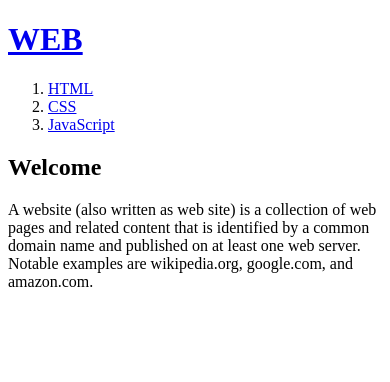
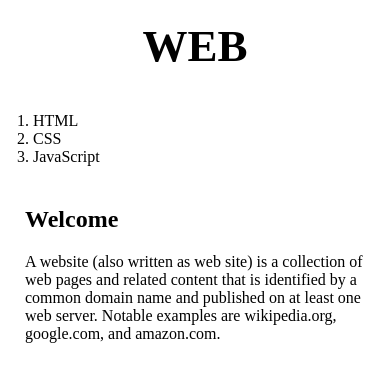
Before and after one commit to kangmin5505/web2_CSS, a plain HTML site: page index.html in a window 390 px wide. Drawn offline with Linux system fonts and the light colour scheme.

Commit message:
ADD web2_css project [Complete Files]

```diff
--- a/index.html
+++ b/index.html
@@ -3,24 +3,27 @@
 <head>
   <title>WEB2 - CSS</title>
   <meta charset="utf-8">
+  <link rel="stylesheet" href="style.CSS">
 </head>
 <body>
   <header>
     <h1><a href="index.html">WEB</a></h1>
   </header>
-  <nav>
+  <div id="grid">
       <ol>
         <li><a href="HTML.html">HTML</a></li>
         <li><a href="CSS.html">CSS</a></li>
         <li><a href="JavaScript.html">JavaScript</a></li>
       </ol>
-  </nav>
-  <article>
+    <div id="article">
+    <p>
       <h2>Welcome</h2>
       A website (also written as web site) is a collection of web pages and
       related content that is identified by a common domain name and published
       on at least one web server.
       Notable examples are wikipedia.org, google.com, and amazon.com.
-  </article>
+    </p>
+    </div>
+  </div>
 </body>
 </html>
--- /dev/null
+++ b/style.CSS
@@ -0,0 +1,39 @@
+body{
+  margin:0px;
+}
+a {
+  color: black;
+  text-decoration: none;
+}
+h1 {
+  font-size: 45px;
+  text-align: center;
+  border-bottom: 1px solid gray;
+  margin: 0;
+  padding: 20px;
+}
+#grid ol {
+  border-right: 1px solid gray;
+  width: 100px;
+  margin:0;
+  padding:20px;
+  padding-left: 33px;
+}
+#grid{
+  display: grid;
+  grid-template-columns: 150px 1fr;
+}
+#article{
+  padding-left:25px;
+}
+@media(max-width:800px){
+  #grid{
+    display: block;
+  }
+  #grid ol{
+    border-right:none;
+  }
+  h1{
+    border-bottom:none;
+  }
+}
```
Also changed, not shown: CSS.html (+1 -30 lines), HTML.html (+7 -4 lines), JavaScript.html (+7 -4 lines), mediaquary.html (added, +23 -0 lines). Lines whose indentation alone changed are shown as unchanged.
